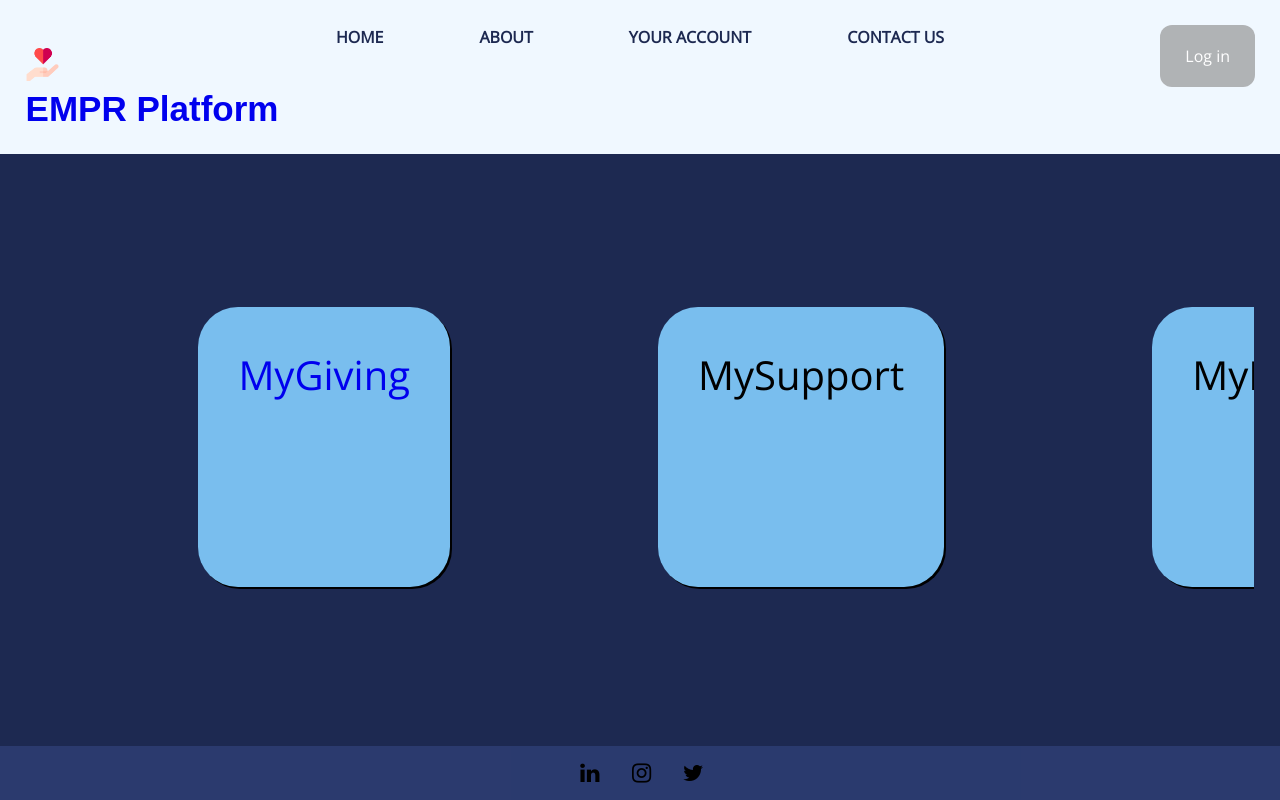
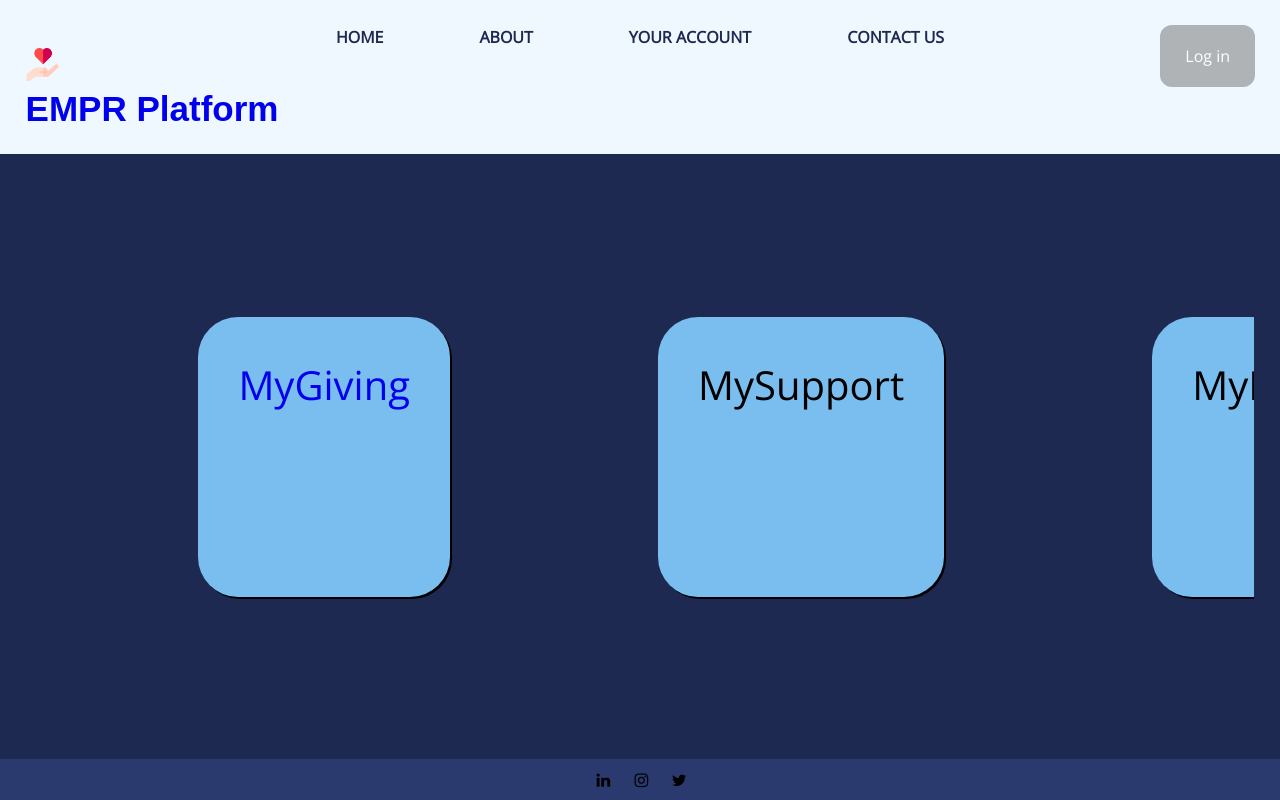
Before and after one commit to j-galkiewicz/EMPR-Platform, a React (Create React App) app: page / in a window 1280 px wide. Built offline with nearby package versions, Linux system fonts and the light colour scheme; a web font is replaced by a local one.

Commit message:
geolocalisation responsive design

```diff
--- a/src/components/Geolocation/Geolocation.js
+++ b/src/components/Geolocation/Geolocation.js
@@ -39,8 +39,8 @@ const Geolocation = () => {
     <div>
       <h2 className="myGiving-title">My Giving</h2>
       <div className="geowrapper">
-       <div className="geo-box1">
-        <GoogleMap className="geo-box"
+       <div className="geo-map">
+        <GoogleMap className="geo-map"
             id="map"
             zoom={6}
             center={center}
--- a/src/sass/elements/_footer.scss
+++ b/src/sass/elements/_footer.scss
@@ -1,8 +1,8 @@
 //footer
 
 .footer {
-    padding: 1.5px;
-    font-size: 1.4em;
+    padding: 1.3px;
+    font-size: 1em;
     background-color: rgba(54, 72, 134, 0.561);
     position: fixed;
     bottom: 0px;
--- a/src/sass/elements/_geolocation.scss
+++ b/src/sass/elements/_geolocation.scss
@@ -5,7 +5,7 @@
     grid-template-columns: 50% 50%;
     grid-template-rows: 100%;
     grid:
-    'geo-box geo-box1';
+    'geo-box geo-map';
 
     gap: 3%;
     padding: 1%;
@@ -13,6 +13,9 @@
     height: auto;
     overflow: hidden;
     @include respond(phone) {
+        gap: 2%;
+        padding: 1%;
+        margin: 2%;
         grid-template-columns: 100%;
         grid-template-rows: 50% 50%;
         }
@@ -26,7 +29,7 @@
             grid-row: 1 / 2;
         }
     }
-    &-box1 {
+    &-map {
        grid-column: 1 / 2;
        background-color: $colour-ice-white;
        height: 60vh;
--- a/src/sass/elements/_home.scss
+++ b/src/sass/elements/_home.scss
@@ -3,7 +3,7 @@
 .wrapper {
     display: grid;
     grid-template-columns: repeat(3, 4fr);
-    grid-template-rows: 18% 60% 18%;
+    grid-template-rows: 20% 60% 20%;
     grid:
     'home--top'
     'home--myGiving home--mySupport home--myKnowledge'
@@ -94,7 +94,6 @@
         @include respond(phone) {
             grid-column: 2 / 3;
             grid-row: 4 / 4;
-
             }
         }
     &--bottom {
@@ -103,10 +102,10 @@
         height: 100px;
         @include respond(tab-land) {
             height: 70px;
-          }
+            }
           @include respond(tab-port) {
             height: 20px;
-        }
+            }
         @include respond(phone) {
             height: 60px;
             grid-row: 5 / 5;
```
Also changed, not shown: 1 other file (tests, documents, lock files or other folders).
